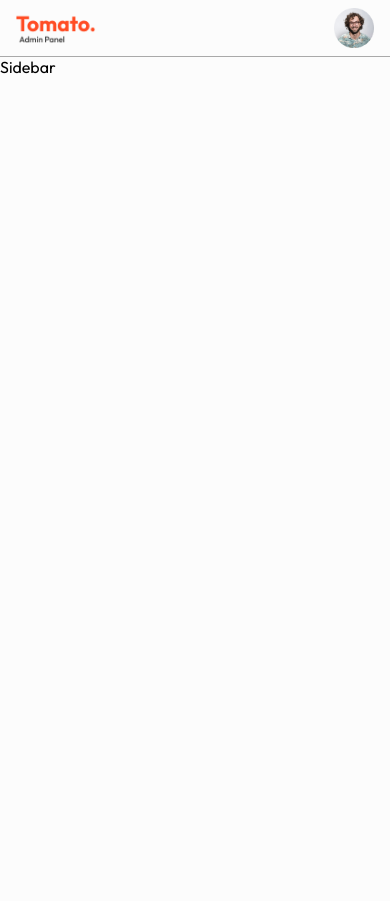
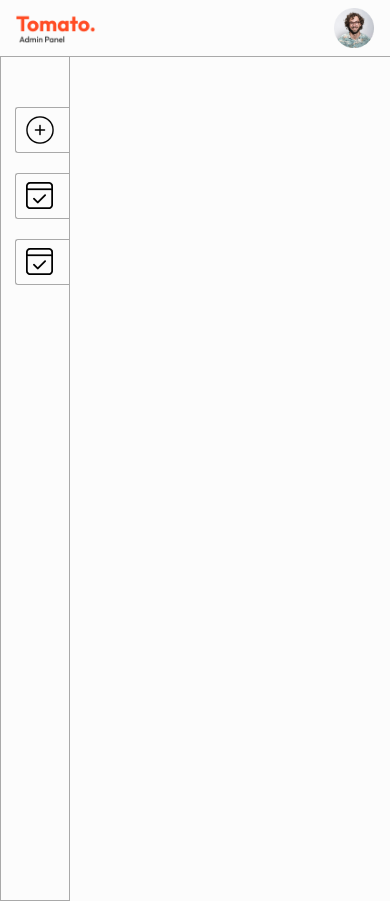
Before and after one commit to hiruni20/food-delivery-app, a React (Vite) app in the folder admin/: page / in a window 390 px wide. Before the commit the page ends 844 px from the top, so only its background shows below. Built offline with nearby package versions, Linux system fonts and the light colour scheme.

Commit message:
side bar component-responsive

```diff
--- a/admin/src/components/Sidebar/Sidebar.css
+++ b/admin/src/components/Sidebar/Sidebar.css
@@ -0,0 +1,31 @@
+.sidebar{
+    width: 18%;
+    min-height: 100vh;
+    border: 1.5px solid #a9a9a9;
+    border-top: 0;
+    font-size: max(1vw,10px);
+
+}
+.sidebar-options{
+    padding-top: 50px;
+    padding-left: 20%;
+    display: flex;
+    flex-direction: column;
+    gap: 20px;
+
+}
+.sidebar-option{
+    display: flex;
+    align-items: center;
+    gap: 12px;
+    border: 1px solid #a9a9a9;
+    border-right: 0;
+    padding: 8px 10px;
+    border-radius: 3px 0px 0px 3px;
+    cursor: pointer;
+}
+@media (max-width:900px) {
+    .sidebar-option p {
+        display: none;
+    }
+}
--- a/admin/src/components/Sidebar/Sidebar.jsx
+++ b/admin/src/components/Sidebar/Sidebar.jsx
@@ -1,9 +1,25 @@
 import React from 'react'
 import './Sidebar.css'
+import { assets } from '../../assets/admin_assets/assets'
 
 const Sidebar = () => {
   return (
-    <div>Sidebar</div>
+    <div className='sidebar'>
+        <div className="sidebar-options">
+            <div className="sidebar-option">
+                <img src ={assets.add_icon} alt=''/>
+                <p>Add Items</p>
+            </div>
+            <div className="sidebar-option">
+                <img src ={assets.order_icon} alt=''/>
+                <p>List Items</p>
+            </div>
+            <div className="sidebar-option">
+                <img src ={assets.order_icon} alt=''/>
+                <p>Orders</p>
+            </div>
+        </div>
+    </div>
   )
 }
 
```
